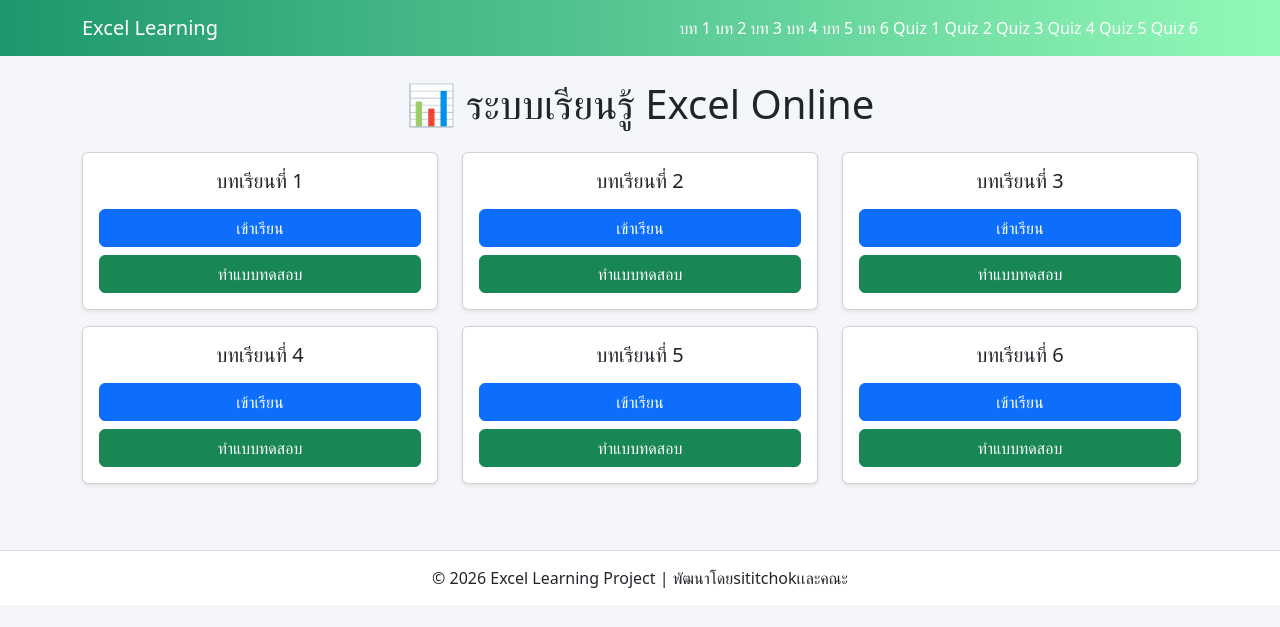
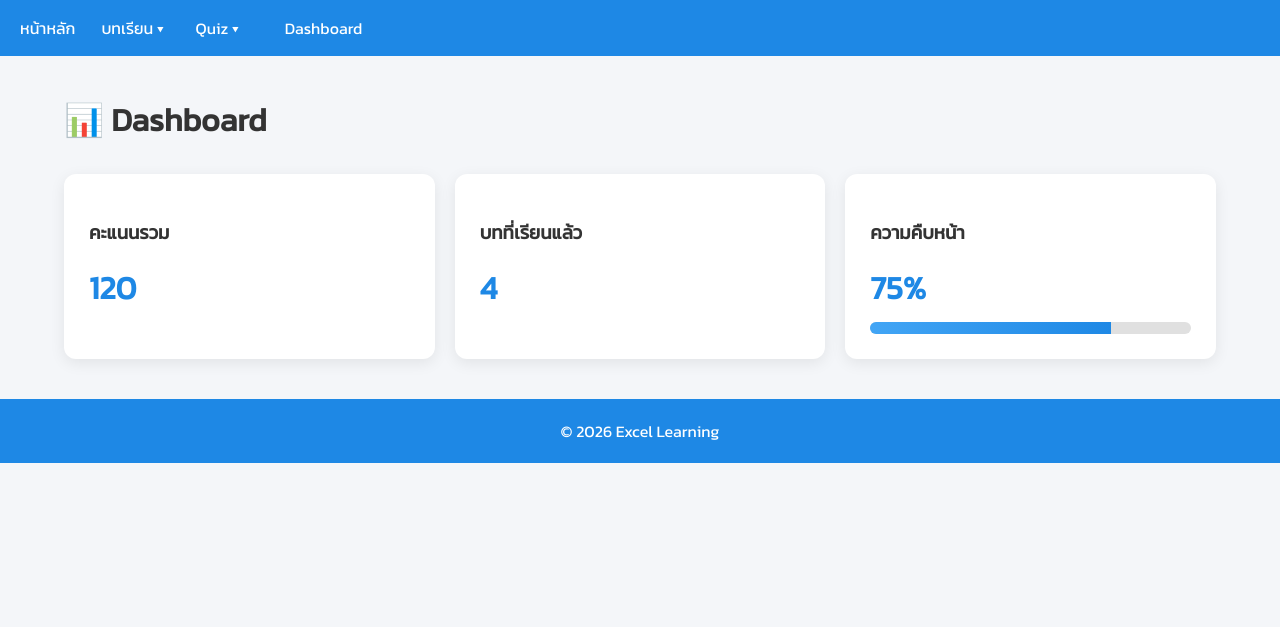
Before and after one commit to sunhongsunhonge-creator/excel-learning-web, a Flask app: page / in a window 1280 px wide. Shown: the top 627 px of the page. Run offline with Flask 3, Linux system fonts and the light colour scheme.

Commit message:
update all files

```diff
--- a/app.py
+++ b/app.py
@@ -2,10 +2,17 @@ from flask import Flask, render_template
 
 app = Flask(__name__)
 
+# ---------------- HOME ----------------
 @app.route("/")
 def home():
-    return render_template("dashboard.html")
+    return render_template(
+        "dashboard.html",
+        total_score=120,
+        lessons_completed=4,
+        progress=75
+    )
 
+# ---------------- LESSONS ----------------
 @app.route('/lesson1')
 def lesson1():
     return render_template('lesson1.html')
@@ -30,6 +37,7 @@ def lesson5():
 def lesson6():
     return render_template('lesson6.html')
 
+# ---------------- QUIZ ----------------
 @app.route("/quiz1")
 def quiz1():
     return render_template("quiz1.html")
@@ -54,6 +62,16 @@ def quiz5():
 def quiz6():
     return render_template("quiz6.html")
 
-import os
+# ---------------- DASHBOARD ----------------
+@app.route("/dashboard")
+def dashboard():
+    return render_template(
+        "dashboard.html",
+        total_score=120,
+        lessons_completed=4,
+        progress=75
+    )
+
+# ---------------- RUN APP ----------------
 if __name__ == "__main__":
-    app.run()
+    app.run(debug=True)
--- /dev/null
+++ b/static/style.css
@@ -0,0 +1,166 @@
+/* ใช้ฟอนต์ Kanit ทั้งเว็บ */
+body {
+    margin: 0;
+    font-family: 'Kanit', sans-serif;
+    background: #f4f6f9;
+    color: #333;
+}
+
+/* ---------------- NAVBAR ---------------- */
+
+nav {
+    background: #1e88e5;
+    padding: 15px 0;
+    color: white;
+}
+
+.nav-container {
+    width: 90%;
+    margin: auto;
+    display: flex;
+    justify-content: space-between;
+    align-items: center;
+}
+
+.logo {
+    font-size: 20px;
+    font-weight: bold;
+}
+
+.menu a {
+    color: white;
+    text-decoration: none;
+    margin-left: 20px;
+    transition: 0.3s;
+}
+
+.menu a:hover {
+    opacity: 0.8;
+}
+
+/* ---------------- CONTAINER ---------------- */
+
+.container {
+    width: 90%;
+    margin: 40px auto;
+}
+
+/* ---------------- PAGE TITLE ---------------- */
+
+.page-title {
+    margin-bottom: 30px;
+}
+
+/* ---------------- CARD GRID ---------------- */
+
+.card-grid {
+    display: grid;
+    grid-template-columns: repeat(auto-fit, minmax(250px, 1fr));
+    gap: 20px;
+}
+
+.card {
+    background: white;
+    padding: 25px;
+    border-radius: 12px;
+    box-shadow: 0 4px 15px rgba(0,0,0,0.08);
+    transition: 0.3s;
+}
+
+.card:hover {
+    transform: translateY(-5px);
+}
+
+/* ตัวเลขใหญ่ */
+.big-number {
+    font-size: 32px;
+    font-weight: bold;
+    margin: 10px 0;
+    color: #1e88e5;
+}
+
+/* ---------------- PROGRESS BAR ---------------- */
+
+.progress-bar {
+    width: 100%;
+    height: 12px;
+    background: #e0e0e0;
+    border-radius: 10px;
+    overflow: hidden;
+    margin-top: 10px;
+}
+
+.progress-fill {
+    height: 100%;
+    background: linear-gradient(90deg, #42a5f5, #1e88e5);
+    width: var(--progress);
+    transition: width 0.8s ease;
+}
+
+/* ---------------- FOOTER ---------------- */
+
+footer {
+    text-align: center;
+    padding: 20px;
+    background: #1e88e5;
+    color: white;
+    margin-top: 40px;
+}
+/* ---------------- DROPDOWN MENU ---------------- */
+
+.menu {
+    display: flex;
+    align-items: center;
+    gap: 20px;
+}
+
+.dropdown {
+    position: relative;
+}
+
+.dropbtn {
+    background: none;
+    border: none;
+    color: white;
+    font-size: 16px;
+    cursor: pointer;
+    font-family: 'Kanit', sans-serif;
+}
+
+.dropdown-content {
+    display: none;
+    position: absolute;
+    background-color: white;
+    min-width: 160px;
+    box-shadow: 0 8px 16px rgba(0,0,0,0.1);
+    border-radius: 8px;
+    overflow: hidden;
+    top: 35px;
+}
+
+.dropdown-content a {
+    color: #333;
+    padding: 10px 15px;
+    display: block;
+    text-decoration: none;
+    transition: 0.2s;
+}
+
+.dropdown-content a:hover {
+    background: #f0f0f0;
+}
+
+.dropdown-content {
+    display: none;
+    position: absolute;
+    background-color: white;
+    min-width: 160px;
+    box-shadow: 0 8px 16px rgba(0,0,0,0.1);
+    border-radius: 8px;
+    overflow: hidden;
+    top: 40px;
+}
+
+.dropdown.active .dropdown-content {
+    display: block;
+}
--- a/templates/base.html
+++ b/templates/base.html
@@ -1,68 +1,84 @@
 <!DOCTYPE html>
 <html lang="th">
 <head>
-<meta charset="UTF-8">
-<title>Excel Learning</title>
+    <meta charset="UTF-8">
+    <meta name="viewport" content="width=device-width, initial-scale=1.0">
+    <title>{% block title %}Excel Learning{% endblock %}</title>
 
-<!-- Bootstrap -->
-<link href="https://cdn.jsdelivr.net/npm/bootstrap@5.3.2/dist/css/bootstrap.min.css" rel="stylesheet">
+    <!-- CSS -->
+    <link rel="stylesheet" href="{{ url_for('static', filename='style.css') }}">
 
-<style>
-body {
-    background-color: #f4f6f9;
-}
-.navbar {
-    background: linear-gradient(to right, #1d976c, #93f9b9);
-}
-.navbar a {
-    color: white !important;
-    font-weight: 500;
-}
-.card:hover {
-    transform: scale(1.03);
-    transition: 0.3s;
-}
-footer {
-    margin-top: 50px;
-    padding: 15px;
-    text-align: center;
-    background: #ffffff;
-    border-top: 1px solid #ddd;
-}
-</style>
-
+    <!-- Google Font -->
+    <link href="https://fonts.googleapis.com/css2?family=Kanit&display=swap" rel="stylesheet">
 </head>
-
 <body>
 
-<nav class="navbar navbar-expand-lg navbar-dark">
-<div class="container">
-<a class="navbar-brand" href="/">Excel Learning</a>
-<div>
-<a class="nav-link d-inline" href="/lesson1">บท 1</a>
-<a class="nav-link d-inline" href="/lesson2">บท 2</a>
-<a class="nav-link d-inline" href="/lesson3">บท 3</a>
-<a class="nav-link d-inline" href="/lesson4">บท 4</a>
-<a class="nav-link d-inline" href="/lesson5">บท 5</a>
-<a class="nav-link d-inline" href="/lesson6">บท 6</a>
-<a class="nav-link d-inline" href="/quiz1">Quiz 1</a>
-<a class="nav-link d-inline" href="/quiz2">Quiz 2</a>
-<a class="nav-link d-inline" href="/quiz3">Quiz 3</a>
-<a class="nav-link d-inline" href="/quiz4">Quiz 4</a>
-<a class="nav-link d-inline" href="/quiz5">Quiz 5</a>
-<a class="nav-link d-inline" href="/quiz6">Quiz 6</a>
-</div>
-</div>
+<nav>
+    <div class="menu">
+        <a href="/">หน้าหลัก</a>
+
+        <!-- Dropdown Lessons -->
+        <div class="dropdown">
+            <button class="dropbtn">บทเรียน ▾</button>
+            <div class="dropdown-content">
+                <a href="/lesson1">Lesson 1</a>
+                <a href="/lesson2">Lesson 2</a>
+                <a href="/lesson3">Lesson 3</a>
+                <a href="/lesson4">Lesson 4</a>
+                <a href="/lesson5">Lesson 5</a>
+                <a href="/lesson6">Lesson 6</a>
+            </div>
+        </div>
+
+        <!-- Dropdown Quiz -->
+        <div class="dropdown">
+            <button class="dropbtn">Quiz ▾</button>
+            <div class="dropdown-content">
+                <a href="/quiz1">Quiz 1</a>
+                <a href="/quiz2">Quiz 2</a>
+                <a href="/quiz3">Quiz 3</a>
+                <a href="/quiz4">Quiz 4</a>
+                <a href="/quiz5">Quiz 5</a>
+                <a href="/quiz6">Quiz 6</a>
+            </div>
+        </div>
+
+        <a href="/dashboard">Dashboard</a>
+    </div>
 </nav>
 
-<div class="container mt-4">
-{% block content %}
-{% endblock %}
+<!-- ส่วนแสดงเนื้อหา -->
+<div class="container">
+    {% block content %}{% endblock %}
 </div>
 
 <footer>
-© 2026 Excel Learning Project | พัฒนาโดยsititchokเเละคณะ
+    © 2026 Excel Learning
 </footer>
+<script>
+document.querySelectorAll(".dropbtn").forEach(button => {
+    button.addEventListener("click", function () {
+        let dropdown = this.parentElement;
 
+        // ปิด dropdown อื่นก่อน
+        document.querySelectorAll(".dropdown").forEach(d => {
+            if (d !== dropdown) {
+                d.classList.remove("active");
+            }
+        });
+
+        dropdown.classList.toggle("active");
+    });
+});
+
+// คลิกพื้นที่อื่นให้ปิด
+window.addEventListener("click", function(e) {
+    if (!e.target.matches('.dropbtn')) {
+        document.querySelectorAll(".dropdown").forEach(d => {
+            d.classList.remove("active");
+        });
+    }
+});
+</script>
 </body>
 </html>
--- a/templates/dashboard.html
+++ b/templates/dashboard.html
@@ -1,19 +1,31 @@
 {% extends "base.html" %}
+{% block title %}Dashboard{% endblock %}
+
 {% block content %}
 
-<h1 class="text-center mb-4">📊 ระบบเรียนรู้ Excel Online</h1>
+<h1 class="page-title">📊 Dashboard</h1>
 
-<div class="row">
+<div class="card-grid">
 
-{% for i in range(1,7) %}
-<div class="col-md-4 mb-3">
-    <div class="card shadow-sm text-center p-3">
-        <h5>บทเรียนที่ {{ i }}</h5>
-        <a href="/lesson{{ i }}" class="btn btn-primary mt-2">เข้าเรียน</a>
-        <a href="/quiz{{ i }}" class="btn btn-success mt-2">ทำแบบทดสอบ</a>
+    <div class="card">
+        <h3>คะแนนรวม</h3>
+        <p class="big-number">{{ total_score }}</p>
     </div>
-</div>
-{% endfor %}
+
+    <div class="card">
+        <h3>บทที่เรียนแล้ว</h3>
+        <p class="big-number">{{ lessons_completed }}</p>
+    </div>
+
+    <div class="card">
+        <h3>ความคืบหน้า</h3>
+        <p class="big-number">{{ progress }}%</p>
+
+        <div class="progress-bar">
+            <!-- ใช้ CSS Variable แทน inline width -->
+            <div class="progress-fill" style="--progress: {{ progress }}%;"></div>
+        </div>
+    </div>
 
 </div>
 
--- a/templates/lesson3.html
+++ b/templates/lesson3.html
@@ -47,10 +47,6 @@
 สูตรนี้จะรวมค่าตั้งแต่เซลล์ A1 ถึง A5
 </p>
 
-<div style="text-align:center; margin:20px 0;">
-  <img src="{{ url_for('static', filename='images/ch3-sum.png') }}" width="600">
-</div>
-
 <hr>
 
 <h2>3. สูตร AVERAGE (หาค่าเฉลี่ย)</h2>
--- a/templates/lesson6.html
+++ b/templates/lesson6.html
@@ -33,10 +33,6 @@
     <li>จัดตำแหน่งข้อความซ้าย กลาง ขวา</li>
     <li>ใส่สีพื้นหลังให้เซลล์</li>
 </ul>
-
-<div style="text-align:center; margin:20px 0;">
-  <img src="{{ url_for('static', filename='images/ch6-format.png') }}" width="600">
-</div>
 
 <hr>
 
```
Also changed, not shown: templates/lesson5.html (+0 -8 lines), static/images/ch3-1.png (added), static/images/ch4-if.png (added), static/images/ch5-types.png (added).
